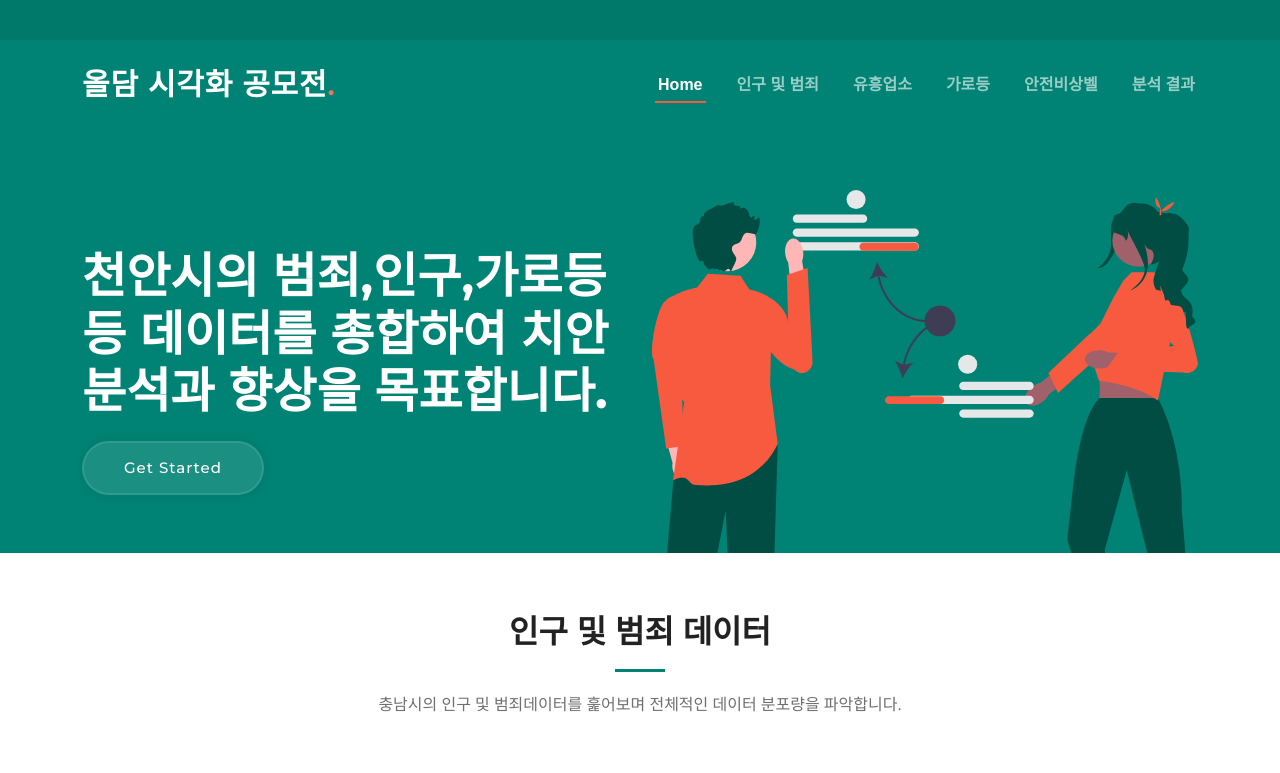
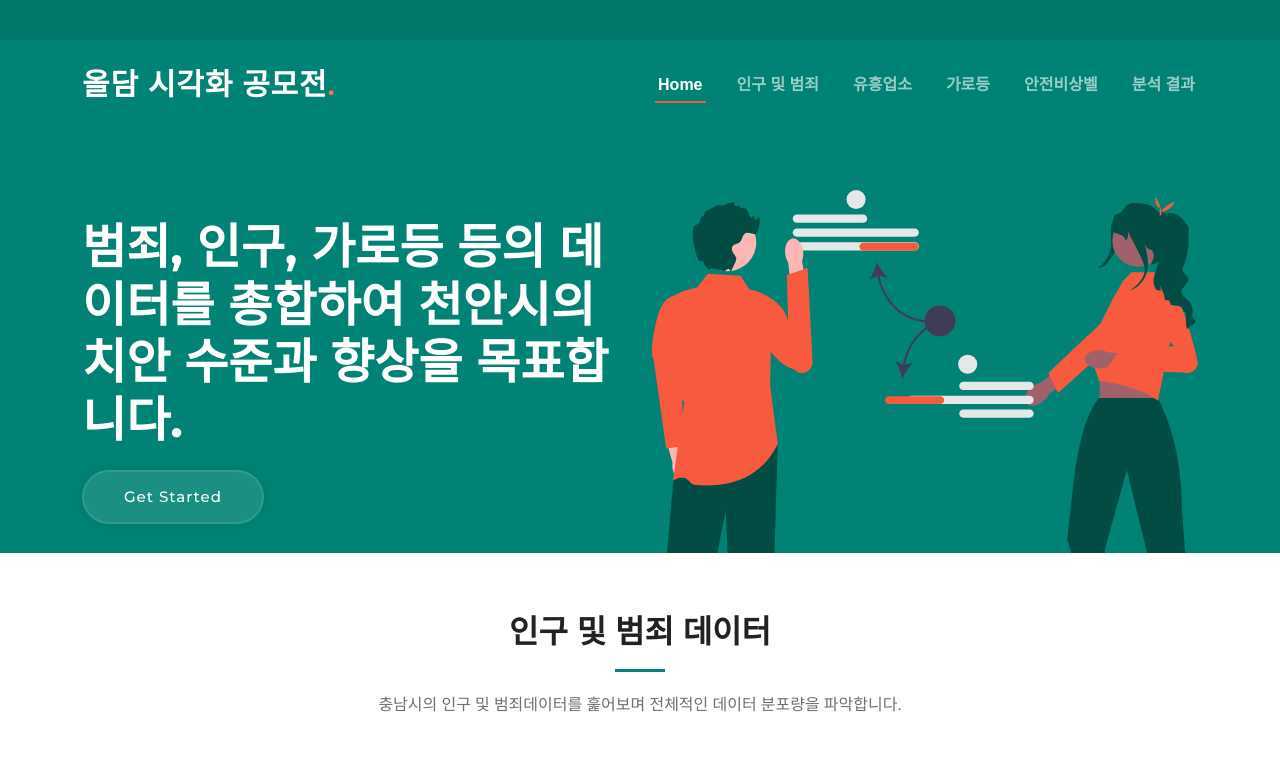
Before and after one commit to leeyerin25/chungnam_light, a plain HTML site: page index.html in a window 1280 px wide. Shown: the top 773 px of the page. Drawn offline with nearby package versions, Linux system fonts and the light colour scheme.

Commit message:
글수정

```diff
--- a/index.html
+++ b/index.html
@@ -77,7 +77,7 @@
     <div class="container position-relative">
       <div class="row gy-5" data-aos="fade-in">
         <div class="col-lg-6 order-2 order-lg-1 d-flex flex-column justify-content-center text-center text-lg-start">
-          <h2>천안시의 범죄,인구,가로등 등 데이터를 총합하여 치안 분석과 향상을 목표합니다.<span></span></h2>
+          <h2> 범죄, 인구, 가로등 등의 데이터를 총합하여 천안시의 치안 수준과 향상을 목표합니다.</h2>
           <div class="d-flex justify-content-center justify-content-lg-start">
             <a href="#about" class="btn-get-started">Get Started</a>
           </div>
```
